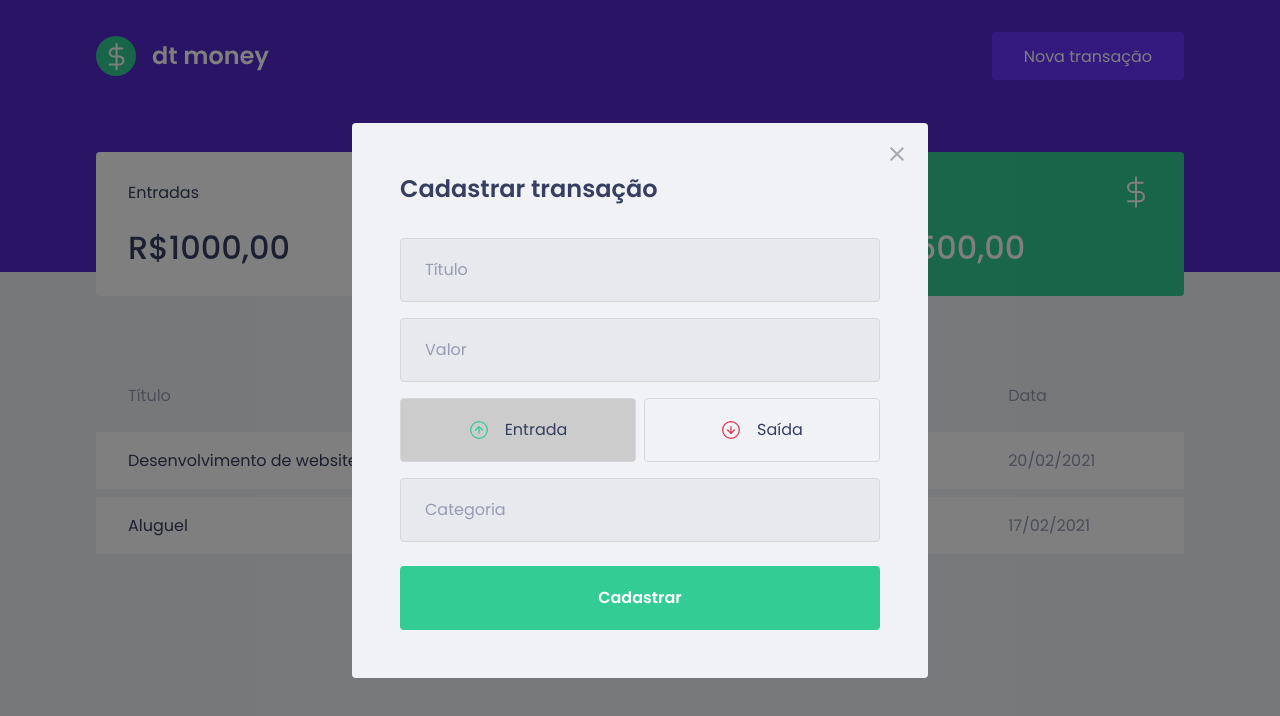
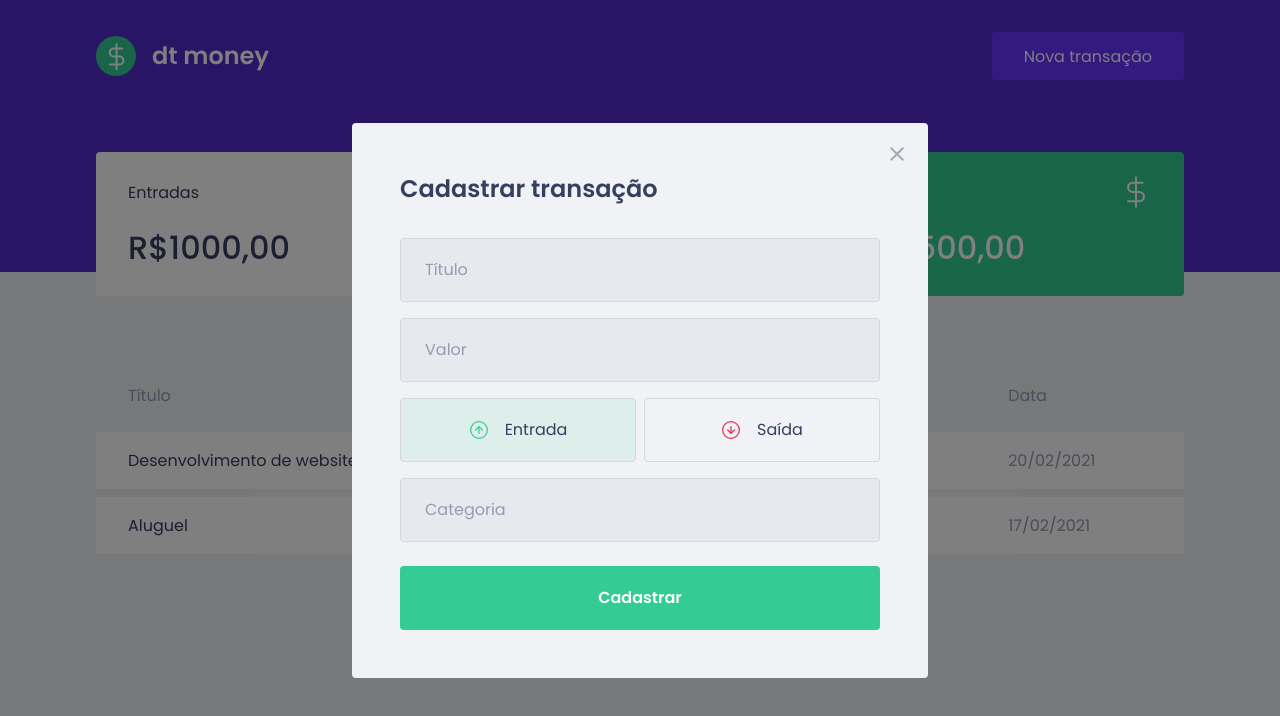
Before and after one commit to tiandrades/ignite-reactjs-chapter-02-dtmoney, a React (Create React App) app: page / in a window 1280 px wide. Both pictures are taken after a click on the button "Nova transação". Shown: the top 716 px of the page. Built offline with nearby package versions, Linux system fonts and the light colour scheme; no server answers; what miragejs would draw is missing.

Commit message:
:sparkles: feat(lesson: Cores dos botões): add button colors

```diff
--- a/src/components/NewTransactionModal/index.tsx
+++ b/src/components/NewTransactionModal/index.tsx
@@ -47,6 +47,7 @@
             type="button"
             onClick={() => { setType('deposit') }}
             isActive={type === 'deposit'}
+            activeColor="green"
           >
             <img src={incomeImg} alt="Entrada" />
             <span>Entrada</span>
@@ -56,6 +57,7 @@
             type="button"
             onClick={() => { setType('withdraw') }}
             isActive={type === 'withdraw'}
+            activeColor="red"
           >
             <img src={outcomeImg} alt="Saída" />
             <span>Saída</span>
--- a/src/components/NewTransactionModal/styles.ts
+++ b/src/components/NewTransactionModal/styles.ts
@@ -1,5 +1,5 @@
 import styled from 'styled-components';
-import { darken } from 'polished';
+import { darken, transparentize } from 'polished';
 
 export const Container = styled.form`
     h2 {
@@ -58,6 +58,12 @@
 
 interface RadioBoxProps {
     isActive: boolean;
+    activeColor: 'green' | 'red';
+}
+
+const colors = {
+    green: '#33CC95',
+    red: '#E52E40'
 }
 
 export const RadioBox = styled.button<RadioBoxProps>`
@@ -65,7 +71,10 @@
     border: 1px solid #d7d7d7;
     border-radius: 0.25rem;
 
-    background: ${(props) => props.isActive ? '#ccc' : 'transparent'};
+    background: ${(props) => props.isActive
+        ? transparentize(0.9, colors[props.activeColor])
+        : 'transparent'
+    };
 
     display: flex;
     align-items: center;
```
